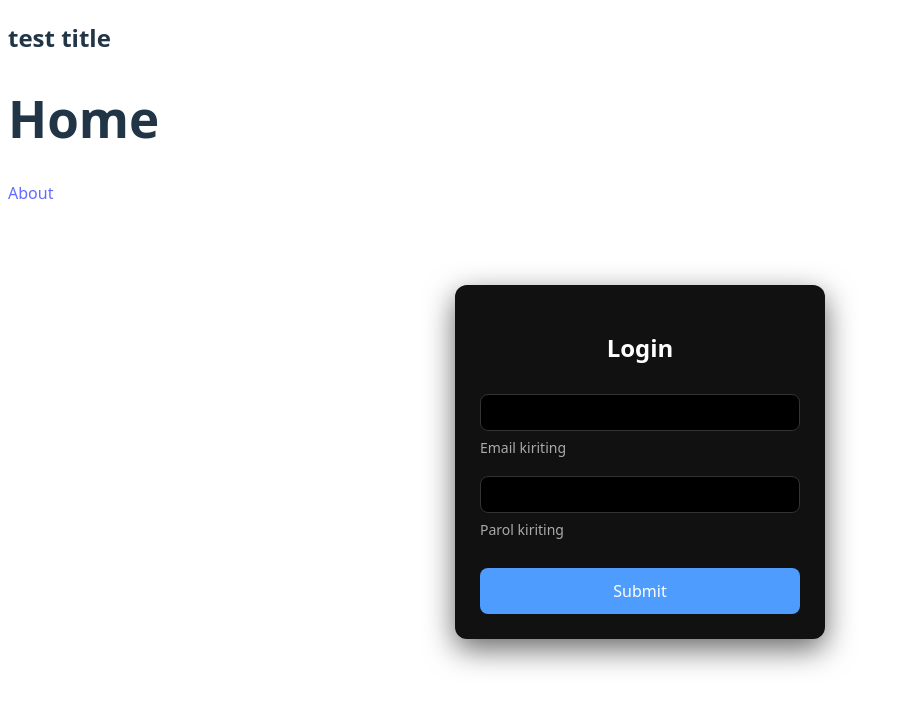
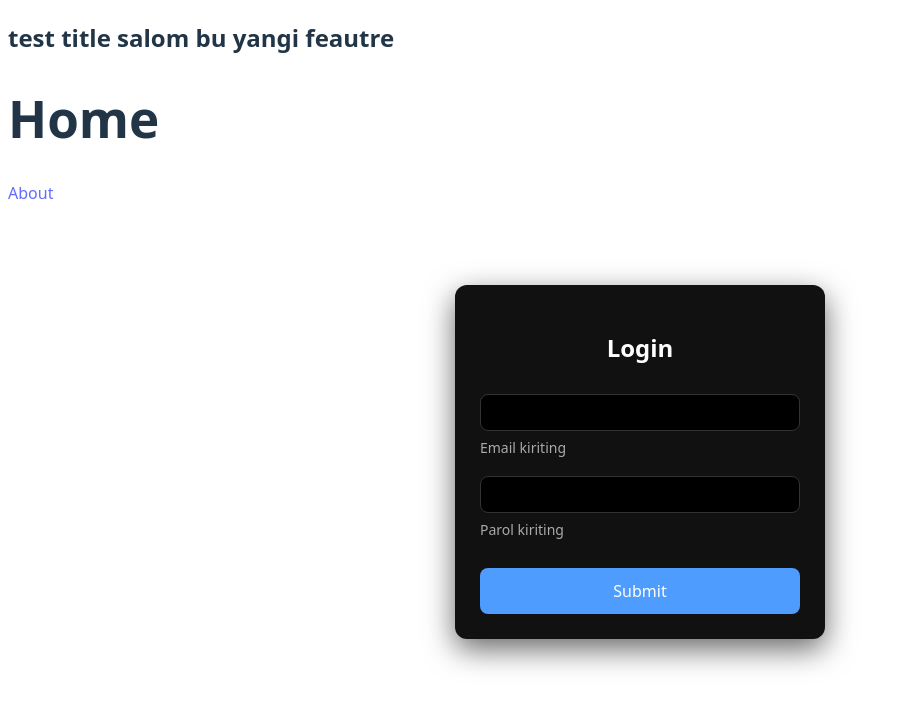
Before and after one commit to alexlab863-sketch/vite-project, a React (Vite) app: page / in a window 1280 px wide. Shown: the top 708 px of the page, without its empty margins (0-900 px from the left). Built offline with nearby package versions, Linux system fonts and the light colour scheme.

Commit message:
ynagi test branchiga feature update qilindi

```diff
--- a/src/Home.jsx
+++ b/src/Home.jsx
@@ -18,7 +18,7 @@ export default function Home() {
 
   return (
     <>
-    <h2> test title    </h2>
+    <h2> test title  salom bu yangi feautre   </h2>
       <h1>Home</h1>
       <Link to="/about">About</Link>
 
```
